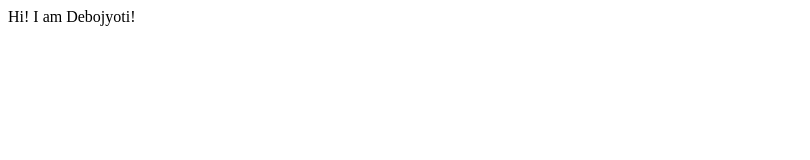
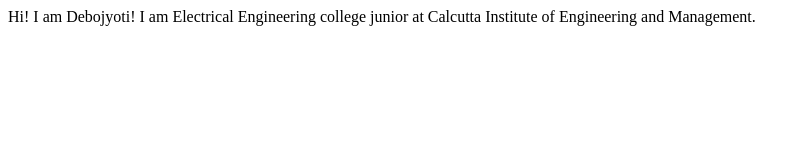
Before and after one commit to debojyotiroy245/student-name-site, a plain HTML site: page index.html in a window 1280 px wide. Shown: the whole page, without its empty margins (0-810 px from the left). Drawn offline with Linux system fonts and the light colour scheme.

Commit message:
refactor: updated body
Added clg and domain details

```diff
--- a/index.html
+++ b/index.html
@@ -8,5 +8,6 @@
 </head>
 <body>
     Hi! I am Debojyoti!
+    I am Electrical Engineering college junior at Calcutta Institute of Engineering and Management.
 </body>
 </html>
```
